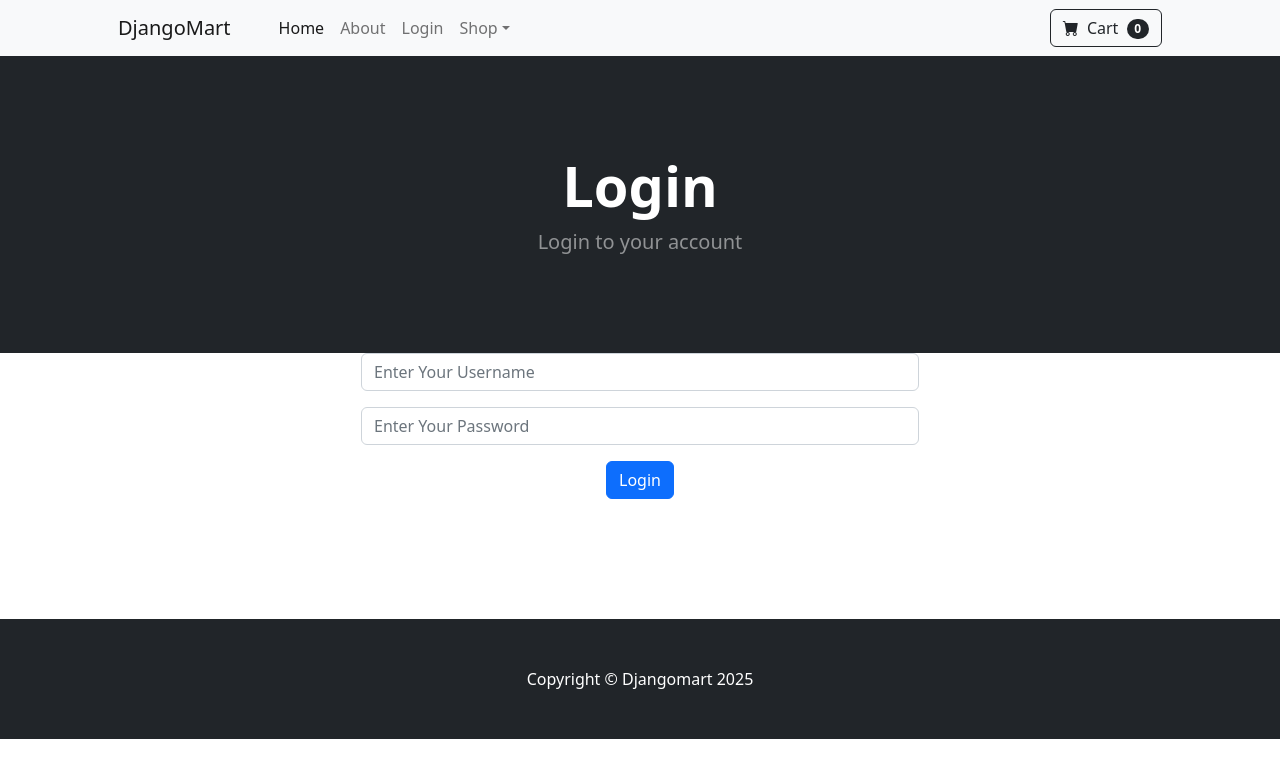
After one commit to Suraj5260/DjangoMart, a Django app: page /login/ in a window 1280 px wide. The commit adds this page. Shown: the top 778 px of the page. Run offline with Django 5.2, Linux system fonts and the light colour scheme; some libraries are stand-ins or nearby versions.

Commit message:
feat: Implement user authentication with login and logout functionality

```diff
--- a/store/models.py
+++ b/store/models.py
@@ -28,7 +28,7 @@ class Product(models.Model):
     price = models.DecimalField(default=0, decimal_places=2, max_digits=9)
     Category = models.ForeignKey(Category, on_delete=models.CASCADE,default=1)
     description = models.CharField(max_length=250, default='',blank=True, null=True)
-    image = models.ImageField(upload_to='uploads/product/', height_field=None, width_field=None, max_length=None)
+    image = models.ImageField(upload_to='uploads/product/', height_field=None, width_field= None, max_length=None)
     # add sale stuff
     is_sale = models.BooleanField(default=False)
     sale_price = models.DecimalField(default=0, decimal_places=2, max_digits=9)
--- a/store/templates/aboutme.html
+++ b/store/templates/aboutme.html
@@ -4,7 +4,7 @@
         <header class="bg-dark py-5">
             <div class="container px-4 px-lg-5 my-5">
                 <div class="text-center text-white">
-                    <h1 class="display-4 fw-bolder">About Us</h1>
+                    <h1 class="display-4 fw-bolder">About Us ...</h1>
                     <p class="lead fw-normal text-white-50 mb-0">Welcome to DjangoMart!!</p>
                 </div>
             </div>
--- a/store/templates/base.html
+++ b/store/templates/base.html
@@ -18,13 +18,33 @@
     <body>
         <!-- Navigation-->
         {% include "navbar.html" %}
+        {% if messages %}
+                {% for message in messages %}
+                    <div class="position-absolute top-0 start-50 translate-middle-x mt-3" style="z-index: 1050;">
+                        <div class="alert alert-warning alert-dismissible fade show" role="alert">
+                            {{ message }}
+                            <button type="button" class="btn-close" data-bs-dismiss="alert" aria-label="Close"></button>
+                        </div>
+                    </div>
+                    <script>
+                        setTimeout(function() {
+                            var alert = document.querySelector('.alert');
+                            if (alert) {
+                                alert.classList.remove('show');
+                                alert.classList.add('fade');
+                                setTimeout(() => alert.remove(), 150); // Allow fade-out animation
+                            }
+                        }, 5000);
+                    </script>
+                {% endfor %}
+        {% endif %}
 
         {% block content %}
         {% endblock %}
 
         <!-- Footer-->
         <footer class="py-5 bg-dark">
-            <div class="container"><p class="m-0 text-center text-white">Copyright &copy; Djangomart 2023</p></div>
+            <div class="container"><p class="m-0 text-center text-white">Copyright &copy; Djangomart 2025</p></div>
         </footer>
         <!-- Bootstrap core JS-->
         <script src="https://cdn.jsdelivr.net/npm/bootstrap@5.2.3/dist/js/bootstrap.bundle.min.js"></script>
--- /dev/null
+++ b/store/templates/login.html
@@ -0,0 +1,51 @@
+{% extends "base.html" %} {% block content %}
+<!-- Header-->
+<header class="bg-dark py-5">
+	<div class="container px-4 px-lg-5 my-5">
+		<div class="text-center text-white">
+			<h1 class="display-4 fw-bolder">Login</h1>
+			<p class="lead fw-normal text-white-50 mb-0">
+				Login to your  account
+			</p>
+		</div>
+	</div>
+</header>
+<div class="container">
+	<div class="row">
+		<center>
+			<div class="col-md-6 ">
+				<form method="POST" action="{% url 'login' %}">
+					{% csrf_token %}
+					<div class="mb-3">
+						<input
+							type="text"
+							class="form-control"
+							name ="username"
+							placeholder="Enter Your Username"
+						/>
+					</div>
+					<div class="mb-3">
+						<input
+							type="password"
+							class="form-control"
+							name="password"
+							placeholder="Enter Your Password"
+						/>
+					</div>
+					<button
+						type="submit"
+						class="btn btn-primary"
+					>
+						Login
+					</button>
+				</form>
+				<br />
+				<br />
+				<br />
+				<br />
+				<br />
+			</div>
+		</center>
+	</div>
+</div>
+{% endblock %}
--- a/store/templates/navbar.html
+++ b/store/templates/navbar.html
@@ -6,6 +6,14 @@
             <ul class="navbar-nav me-auto mb-2 mb-lg-0 ms-lg-4">
                 <li class="nav-item"><a class="nav-link active" aria-current="page" href={% url "home" %}>Home</a></li>
                 <li class="nav-item"><a class="nav-link" href={% url "aboutme" %}>About</a></li>
+
+
+                {% if user.is_authenticated %}
+                <li class="nav-item"><a class="nav-link" href={% url "logout" %}>Logout</a></li>
+                {% else %}
+                <li class="nav-item"><a class="nav-link" href={% url "login" %}>Login</a></li>
+                {% endif %}
+
                 <li class="nav-item dropdown">
                     <a class="nav-link dropdown-toggle" id="navbarDropdown" href="#" role="button" data-bs-toggle="dropdown" aria-expanded="false">Shop</a>
                     <ul class="dropdown-menu" aria-labelledby="navbarDropdown">
--- a/store/urls.py
+++ b/store/urls.py
@@ -4,5 +4,6 @@ from .import views
 urlpatterns = [
     path('', views.home, name='home' ),
     path('aboutme/', views.aboutme, name='aboutme' ),
-
+    path('login/', views.login_user, name='login' ),
+    path('logout/', views.logout_user, name='logout' ),
 ]
--- a/store/views.py
+++ b/store/views.py
@@ -1,5 +1,8 @@
-from django.shortcuts import render
+from django.shortcuts import render,redirect
 from .models import Product
+from django.contrib.auth.models import User
+from django.contrib.auth import authenticate, login, logout
+from django.contrib import messages
 
 # Create your views here.
 
@@ -9,3 +12,23 @@ def home(request):
 
 def aboutme(request):
     return render(request, 'aboutme.html')
+
+def login_user(request):
+    if request.method == "POST":
+        username = request.POST['username']
+        password = request.POST['password']
+        user = authenticate(request, username = username, password = password)
+        if user is not None:
+            login(request,user)
+            messages.success(request, ('Logged in successfully'))
+            return redirect('home')
+        else:
+            messages.success(request, ('There was an error while logging in, please try agin.'))
+            return redirect('login')
+    else:
+        return render(request, 'login.html',{})
+
+def logout_user(request):
+    logout(request)
+    messages.success(request, ('Logged out successfully'))
+    return redirect('home')
```
